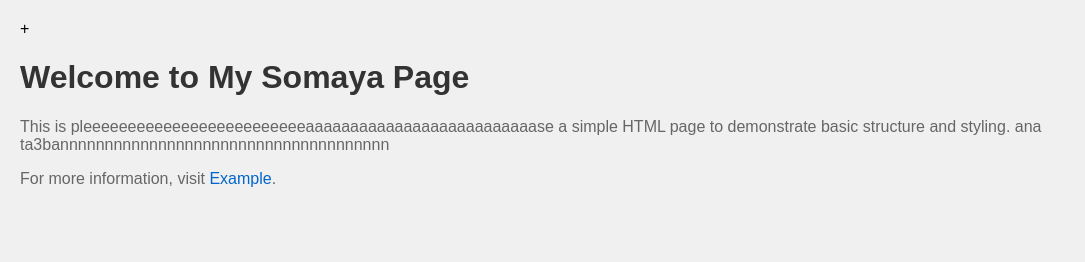
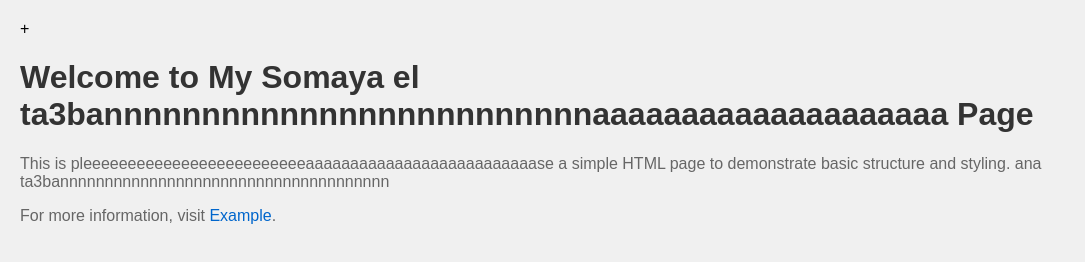
Before and after one commit to Somaya-Ayman/Code-Quest, a plain HTML site: page index.html in a window 1280 px wide. Shown: the whole page, without its empty margins (0-1085 px from the left). Drawn offline with Linux system fonts and the light colour scheme.

Commit message:
Update index.html

```diff
--- a/index.html
+++ b/index.html
@@ -27,7 +27,7 @@
     </style>
 </head>
 <body>
-    <h1>Welcome to My Somaya Page</h1>
+    <h1>Welcome to My Somaya el ta3bannnnnnnnnnnnnnnnnnnnnnnnnaaaaaaaaaaaaaaaaaaaa Page</h1>
     <p>This is pleeeeeeeeeeeeeeeeeeeeeeeeeaaaaaaaaaaaaaaaaaaaaaaaaaase a simple HTML page to demonstrate basic structure and styling. ana ta3bannnnnnnnnnnnnnnnnnnnnnnnnnnnnnnnnnnnn</p>
     <p>For more information, visit <a href="https://www.example.com" target="_blank">Example</a>.</p>
 </body>
```
